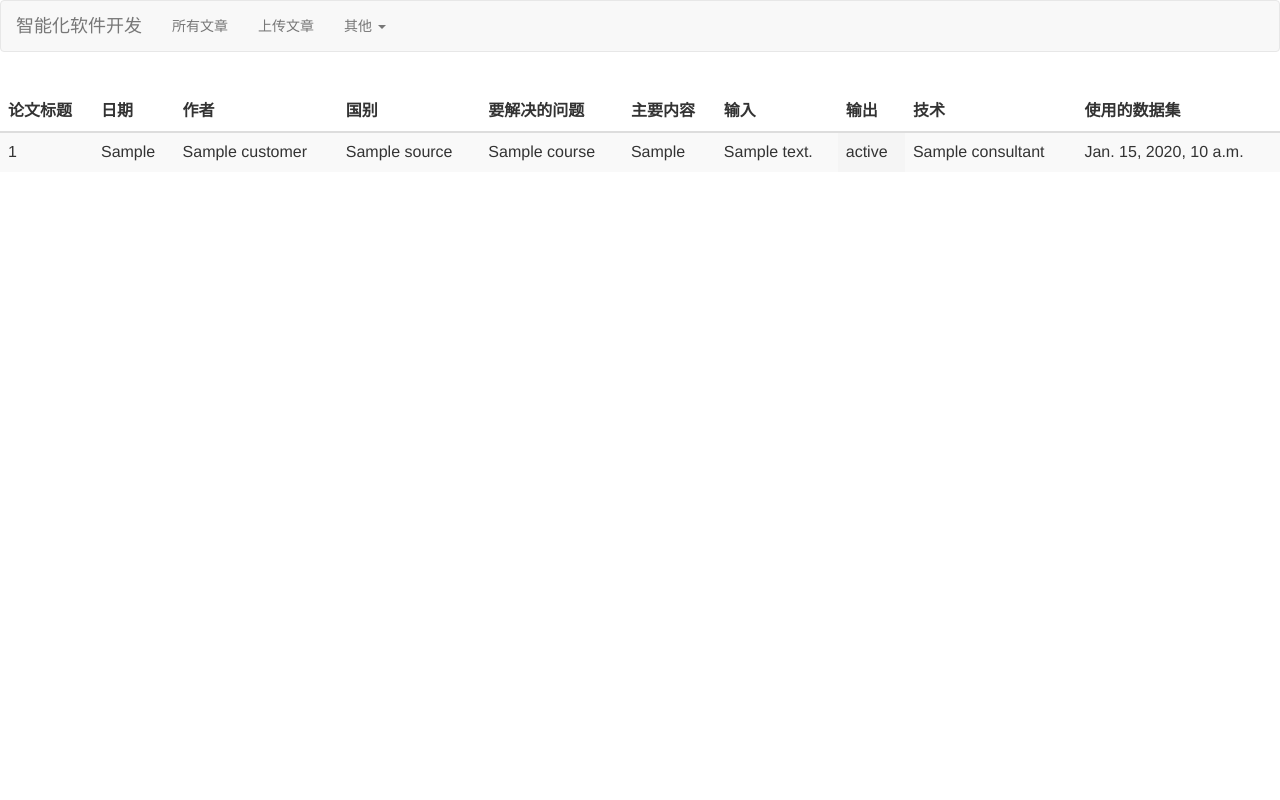
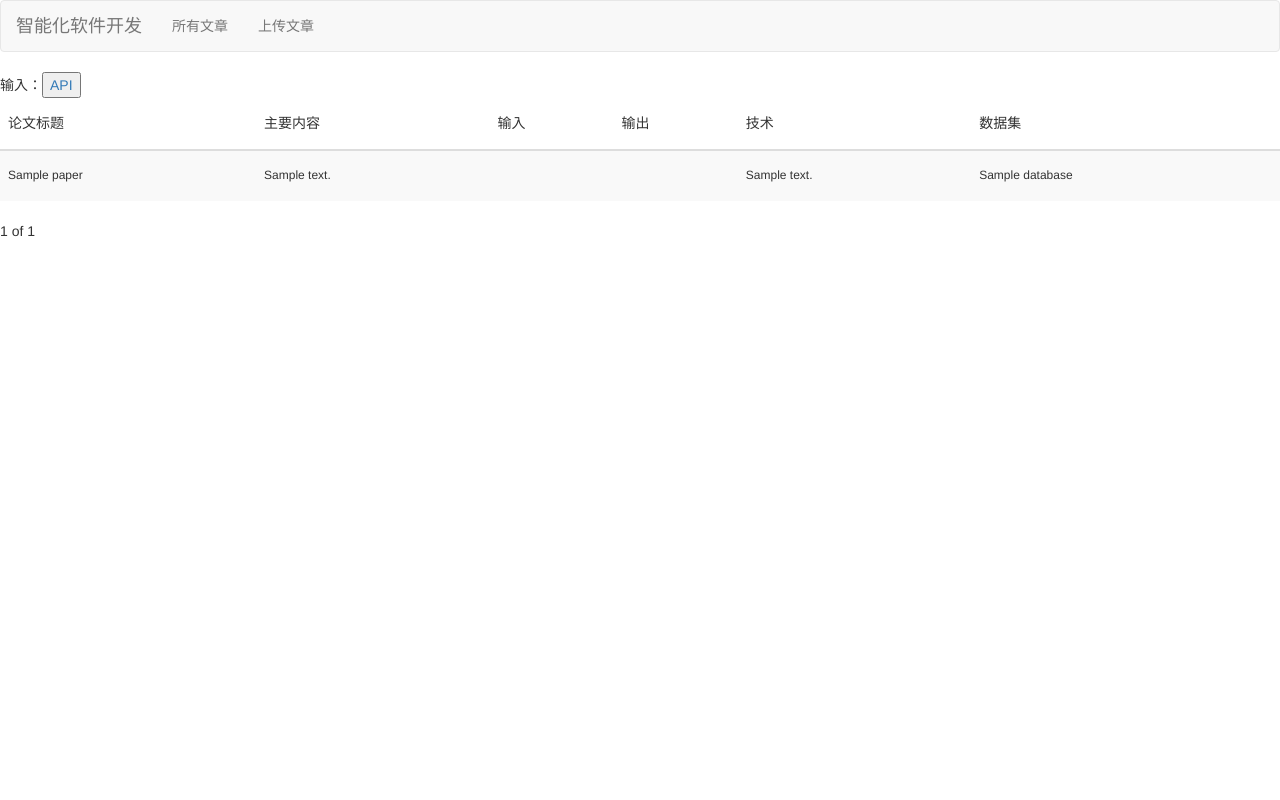
Before and after one commit to yesan0327/ManagementWebsite, a Django app: template templates/base.html in a window 1280 px wide. Run offline with Django 3.2, Linux system fonts and the light colour scheme; the template is opened without the code that fills it: most values are stand-ins (such as "Sample title", 1, 10 or a date in 2020); some libraries are stand-ins or nearby versions.

Commit message:
添加以api为输入的文章集合

```diff
--- a/papers/urls.py
+++ b/papers/urls.py
@@ -2,6 +2,6 @@
 from papers import views
 
 urlpatterns = [
-    path('', views.index, name='index'),
+    path('API/', views.index, name='index'),
     path('all/', views.all, name='all'),
 ]
--- a/templates/base.html
+++ b/templates/base.html
@@ -1,5 +1,6 @@
+<link href="/static/bootstrap/js/bootstrap.js" rel="stylesheet">
 <link href="/static/bootstrap/css/bootstrap.min.css" rel="stylesheet">
-
+<link href="/static/bootstrap/css/bootstrap.min.css" rel="stylesheet">
 <!-- Custom styles for this template -->
 <link href="/static/bootstrap/css/dashboard.css" rel="stylesheet">
 <!DOCTYPE html>
@@ -12,41 +13,29 @@
 {% load static %}
 {% include 'nav.html' %}
 {% block content %}
-    <div>
-        <!-- A wrapper for all the blog posts -->
 
-    </div>
+    输入：<button><a href="/papers/API">API</a></button>
     <table class="table table-striped">
         <thead>
         <tr>
-            <th>论文标题</th>
-            <th>日期</th>
-            <th>作者</th>
-            <th>国别</th>
-            <th>要解决的问题</th>
-            <th>主要内容</th>
-            <th>输入</th>
-            <th>输出</th>
-            <th>技术</th>
-            <th>使用的数据集</th>
+            <th><h5>论文标题</h5></th>
+            <th><h5>主要内容</h5></th>
+            <th><h5>输入</h5></th>
+            <th><h5>输出</h5></th>
+            <th><h5>技术</h5></th>
+            <th><h5>数据集</h5></th>
         </tr>
         </thead>
         <tbody>
-        {% for customer in customers_list %}
+        {% for i in paper %}
             <tr>
-                <td>{{ customer.id }}</td>
-                <td>{{ customer.qq }}</td>
-                <td>{{ customer.name }}</td>
-                <td>{{ customer.source }}</td>
-                <td>{{ customer.course }}</td>
-                <td>{{ customer.get_class_type_display }}</td>
-                {#get_class_type_display 显示中文#}
-                <td>{{ customer.customer_note|truncatechars:30 }}</td>
-                {#｜truncatechars:30 默认在页面只显示30个字节#}
-                <td class="{{ customer.status }}">{{ customer.get_status_display }}</td>
-                {#根据不同的状态，添加底色样式，css样式在customers.css中定义#}
-                <td>{{ customer.consultant }}</td>
-                <td>{{ customer.date }}</td>
+                <td><h6>{{ i.title }}</h6></td>
+                <td><h6>{{ i.content }}</h6></td>
+                <td><h6>{{ i.inputform }}</h6></td>
+                <td><h6>{{ i.outputform }}</h6></td>
+                <td><h6>{{ i.notes }}</h6></td>
+                <td><h6>{{ i.database }}</h6></td>
+
             </tr>
         {% endfor %}
         </tbody>
--- a/templates/bottom.html
+++ b/templates/bottom.html
@@ -5,6 +5,14 @@
     <title>Title</title>
 </head>
 <body>
-
+<div class="main-content-pagitor">
+    {% if paper.has_previous %}
+        <a href="?page={{ paper.previous_page_number }}"> 上一页</a>
+    {% endif %}
+    <span>{{ paper.number }} of {{ paper.paginator.num_pages }}</span>
+    {% if paper.has_next %}
+        <a href="?page={{ paper.next_page_number }}">下一页</a>
+    {% endif %}
+</div>
 </body>
 </html>
--- a/templates/nav.html
+++ b/templates/nav.html
@@ -1,3 +1,4 @@
+
 <nav class="navbar navbar-default" role="navigation">
     <div class="container-fluid">
         <div class="navbar-header">
@@ -5,23 +6,8 @@
         </div>
         <div>
             <ul class="nav navbar-nav">
-            <li ><a href="/papers/">所有文章</a></li>
+                <li><a href="/papers/all">所有文章</a></li>
                 <li><a href="/upload/">上传文章</a></li>
-            <li class="dropdown">
-                <a href="#" class="dropdown-toggle" data-toggle="dropdown">
-                    其他
-                    <b class="caret"></b>
-                </a>
-                <ul class="dropdown-menu">
-                    <li><a href="#">jmeter</a></li>
-                    <li><a href="#">EJB</a></li>
-                    <li><a href="#">Jasper Report</a></li>
-                    <li class="divider"></li>
-                    <li><a href="#">分离的链接</a></li>
-                    <li class="divider"></li>
-                    <li><a href="#">另一个分离的链接</a></li>
-                </ul>
-            </li>
             </ul>
         </div>
     </div>
--- a/templates/upload/index.html
+++ b/templates/upload/index.html
@@ -20,7 +20,7 @@
 <body>
 <div>
     <h1>upload your file:</h1>
-    <from method="post" enctype="multipart/form-data" >
+    <from method="post" enctype="multipart/form-data">
         {{ uf.as_p }}
         <input type="submit" value="ok"/>
     </from>
```
Also changed, not shown: templates/paper/index.html (+5 -9 lines). Lines whose indentation alone changed are shown as unchanged.
